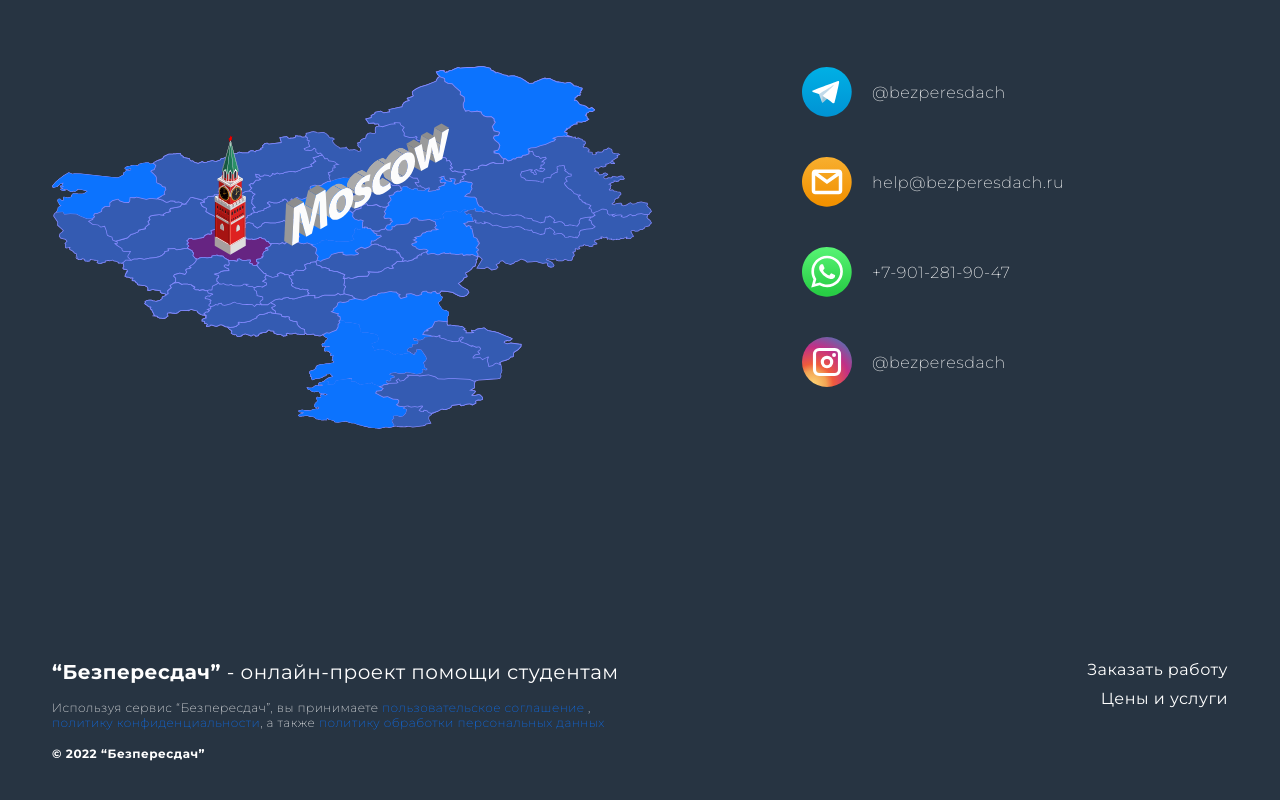
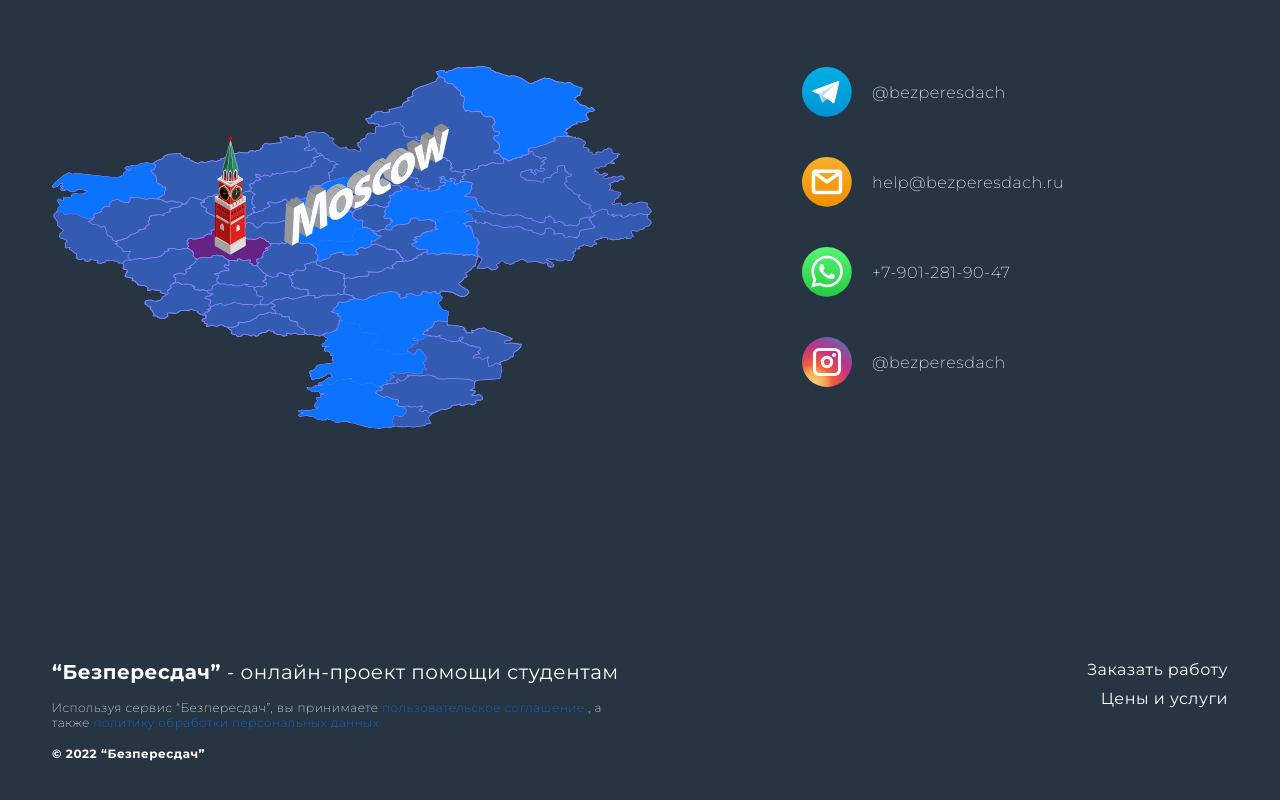
Before and after one commit to bezperesdach/bezperesdach_frontend, a Next.js app: page / in a window 1280 px wide. Shown: the part 3720-4520 px from the top of the page. Built offline with nearby package versions, Linux system fonts and the light colour scheme.

Commit message:
fix: delete href

```diff
--- a/components/footer/footer.tsx
+++ b/components/footer/footer.tsx
@@ -14,10 +14,6 @@ export const Footer = () => {
           <Link href="/documents/terms-of-use.pdf" className={styles.link}>
             пользовательское соглашение
           </Link>{" "}
-          ,{" "}
-          <Link href="/documents/processing-policy.pdf" className={styles.link}>
-            политику конфиденциальности
-          </Link>
           , а также
           <Link href="/documents/processing-policy.pdf" className={styles.link}>
             {" "}
```
